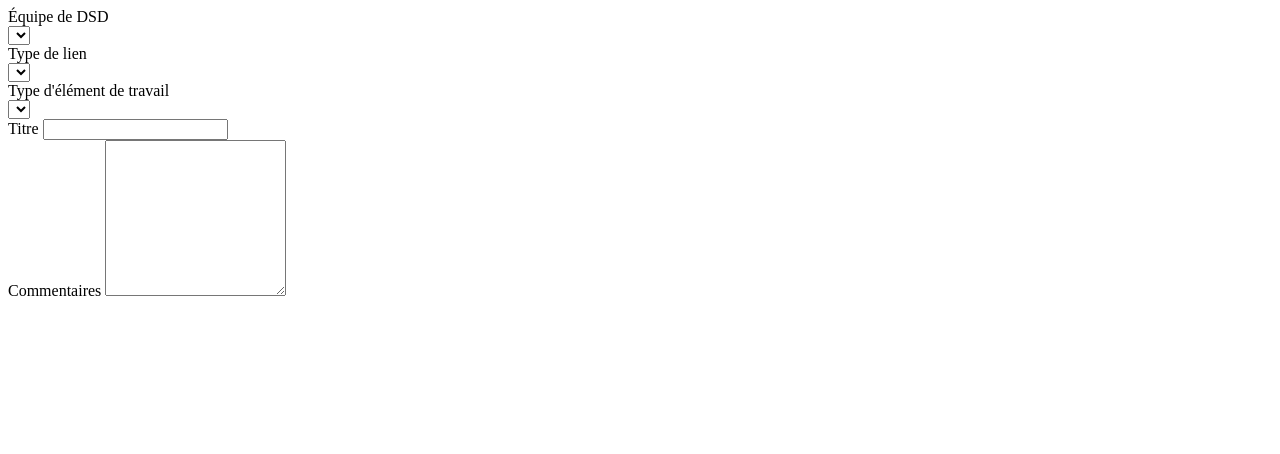
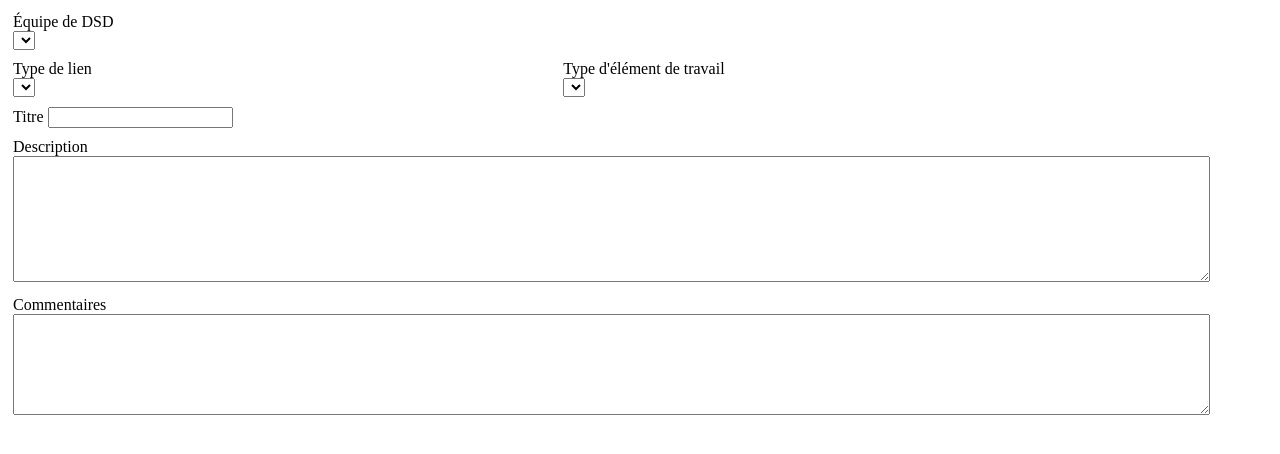
Before and after one commit to HPoliquin/Create-Child-Links, a website: page static/workItemPage.html in a window 1280 px wide. Drawn offline with Linux system fonts and the light colour scheme.

Commit message:
ajout du champ description, ajustement du layout

```diff
--- a/static/workItemPage.html
+++ b/static/workItemPage.html
@@ -26,7 +26,7 @@
         "TFS/Core/RestClient",
         "VSS/Controls"
       ],
-        function(app, _WidgetHelpers, _WorkItemServices, _WorkRestClient, _coreRestClient, _Controls ) {
+      function (app, _WidgetHelpers, _WorkItemServices, _WorkRestClient, _coreRestClient, _Controls) {
         _WidgetHelpers.IncludeWidgetStyles();
         _WidgetHelpers.IncludeWidgetConfigurationStyles();
 
@@ -46,7 +46,7 @@
         }
 
         // Register a listener for the work item group contribution.
-          VSS.register("create-child-links-work-item-form-page", function() {
+        VSS.register("create-child-links-work-item-form-page", function () {
           var callbacks = [];
 
           function inputChanged() {
@@ -81,25 +81,26 @@
               witType: $("select.linkdialog-wittype-select option:selected").html(),
               "System.Title": $("input#dialog-label").val(),
               "System.Comment": $("textarea#comment").val(),
+              "System.Description": $("textarea#description").val(),
               "Team": $("select.linkdialog-team-select option:selected").text(),
               "TeamId": $("select.linkdialog-team-select").val()
             };
           }
 
           return {
-              load: function(widgetSettings) {
+            load: function (widgetSettings) {
               var client = _WorkRestClient.getClient();
 
               var targetProjectName = "DSD";
               var coreClient = _coreRestClient.getClient();
-                coreClient.getProject(targetProjectName).then(function(project) {
-                  coreClient.getTeams(project.id).then(function(teams){
+              coreClient.getProject(targetProjectName).then(function (project) {
+                coreClient.getTeams(project.id).then(function (teams) {
                   $("select.linkdialog-team-select").find('option')
                     .remove()
                     .end()
                     .append("<option>Choisir l'équipe</option>")
                     .val('');
-                    teams.forEach(function(team) {
+                  teams.forEach(function (team) {
                     $("select.linkdialog-team-select").append(
                       $("<option>", {
                         value: team.id,
@@ -111,10 +112,10 @@
 
                 client
                   .getWorkItemTypeCategories(project.id)
-                  .then(function(witCategories) {
+                  .then(function (witCategories) {
                     var category = undefined;
-                      for (let i=0; i< witCategories.length; i++) {
-                        if(witCategories[i].referenceName == "Microsoft.RequirementCategory") {
+                    for (let i = 0; i < witCategories.length; i++) {
+                      if (witCategories[i].referenceName == "Microsoft.RequirementCategory") {
                         category = witCategories[i];
                         break;
                       }
@@ -122,9 +123,8 @@
 
                     // var category = witCategories.find(function(category) { category.referenceName == "Microsoft.RequirementCategory"});
                     let witTypeAdded = 0;
-                      if(category!=undefined || category.workItemTypes.length == 0)
-                      {
-                        category.workItemTypes.forEach(function(wit) {
+                    if (category != undefined || category.workItemTypes.length == 0) {
+                      category.workItemTypes.forEach(function (wit) {
                         witTypeAdded++;
                         $("select.linkdialog-wittype-select").append(
                           $("<option>", {
@@ -134,12 +134,12 @@
                         );
                       });
                     }
-                      if(witTypeAdded == 0) {
+                    if (witTypeAdded == 0) {
                       client
                         .getWorkItemTypes(project.id)
-                        .then(function(witTypes) {
-                          witTypes.forEach(function(element) {
-                            if(element.isDisabled === false) {
+                        .then(function (witTypes) {
+                          witTypes.forEach(function (element) {
+                            if (element.isDisabled === false) {
                               $("select.linkdialog-wittype-select").append(
                                 $("<option>", {
                                   value: element.name,
@@ -157,11 +157,11 @@
 
               });
 
-                client.getRelationTypes().then(function(relationsTypes) {
-                  relationsTypes.forEach(function(element) {
+              client.getRelationTypes().then(function (relationsTypes) {
+                relationsTypes.forEach(function (element) {
                   // Limit to Child link type
-                    if(element.attributes.enabled === true
-                        && element.referenceName == "System.LinkTypes.Hierarchy-Forward") {
+                  if (element.attributes.enabled === true &&
+                    element.referenceName == "System.LinkTypes.Hierarchy-Forward") {
                     $("select.linkdialog-linktype-select").append(
                       $("<option>", {
                         value: element.referenceName,
@@ -187,18 +187,20 @@
 
               $("textarea#comment").bind("change", inputChanged);
 
+              $("textarea#description").bind("change", inputChanged);
+
               return _WidgetHelpers.WidgetStatusHelper.Success();
             },
 
-              isFormValid: function() {
+            isFormValid: function () {
               return isValid();
             },
 
-              getFormData: function() {
+            getFormData: function () {
               return getFormData();
             },
 
-              attachFormChanged: function(cb) {
+            attachFormChanged: function (cb) {
               callbacks.push(cb);
             }
           };
@@ -208,42 +210,79 @@
     );
   </script>
 
+  <style>
+    .column {
+      float: left;
+      width: 45%;
+      padding: 5px;
+    }
+
+    /* Clear floats after the columns */
+    .row:after {
+      content: "";
+      display: table;
+      clear: both;
+    }
+  </style>
+
   <div class="widget-configuration">
     <div class="content">
       <div class="current-work-item"></div>
 
       <div class="link-dialog-form-container bowtie">
-        <div class="dialog modal-dialog link-dialog" style="width: 100%;">
+        <div class="dialog modal-dialog link-dialog" style="width: 95%;">
 
+          <div class="row">
+            <div class="column">
                 <div class="dropdown">
                     <label>Équipe de DSD</label>
                     <div class="wrapper">
                       <select class="linkdialog-team-select"></select>
                     </div>
                   </div>
+            </div>
+          </div>
 
+          <div class="row">
+            <div class="column">
                 <div class="dropdown">
                     <label>Type de lien</label>
                     <div class="wrapper">
                       <select class="linkdialog-linktype-select"></select>
                     </div>
                   </div>
-
+            </div>
+            <div class="column">
                 <div class="dropdown">
                     <label>Type d'élément de travail</label>
                     <div class="wrapper">
                       <select class="linkdialog-wittype-select"></select>
                     </div>
                   </div>
+            </div>
+          </div>
 
+          <div class="row" style="padding: 5px;">
             <label class="dialog-linkform-label" for="dialog-label">Titre</label>
-          <input class="textbox link-dialog-title-textbox link-dialog-width-100 initial-focus" type="text" id="dialog-label" />
-          <div id="description" class="message"></div>
+            <input class="textbox link-dialog-title-textbox link-dialog-width-100 initial-focus" type="text"
+              id="dialog-label" />
+            <div class="message"></div>
+          </div>
 
+          <div class="row" style="padding: 5px;">
+            <div class="multi-line-text-input">
+              <label for="description">Description</label>
+              <textarea id="description" style="height: 120px; width: 100%"></textarea>
+            </div>
+          </div>
+
+          <div class="row" style="padding: 5px;">
             <div class="multi-line-text-input">
               <label for="comment">Commentaires</label>
-            <textarea id="comment" maxlength="255" style="height: 150px;"></textarea>
+              <textarea id="comment" maxlength="255" style="height: 95px; width: 100%"></textarea>
             </div>
+          </div>
+
         </div>
       </div>
     </div>
--- a/vss-extension.json
+++ b/vss-extension.json
@@ -2,7 +2,7 @@
     "manifestVersion": 1,
     "id": "vsts-work-item-create-child-links",
     "publisher": "cofomo-henrickpoliquin",
-    "version": "0.1.316",
+    "version": "0.1.326",
     "name": "Create Child links",
     "description": "Create child link defined by templates",
     "public": false,
```
Also changed, not shown: scripts/toolbarCreateWIT.js (+18 -10 lines), src/toolbarCreateWIT.ts (+24 -8 lines), static/toolbar.html (+1 -1 lines), 2 other files. Lines whose indentation alone changed are shown as unchanged.
